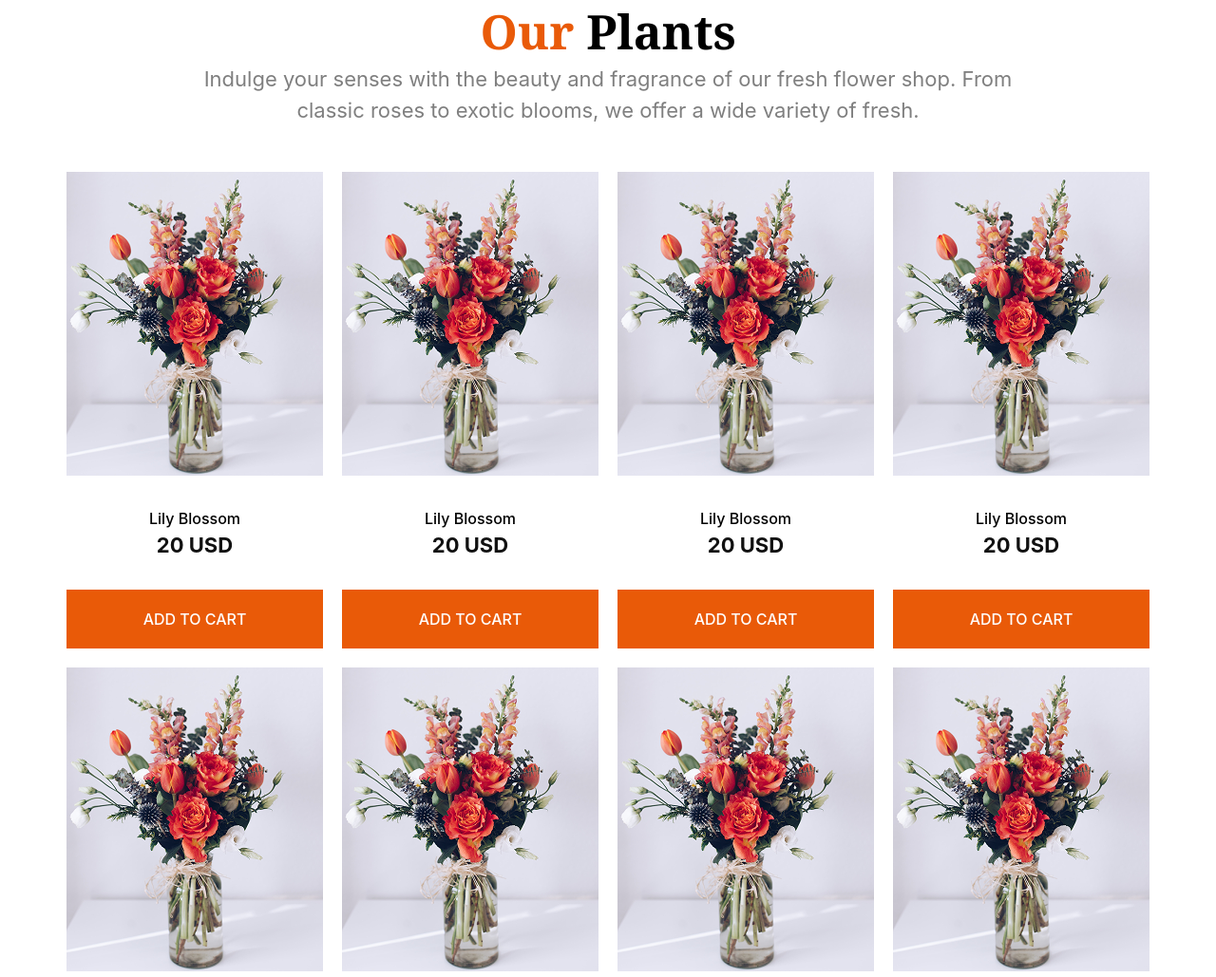
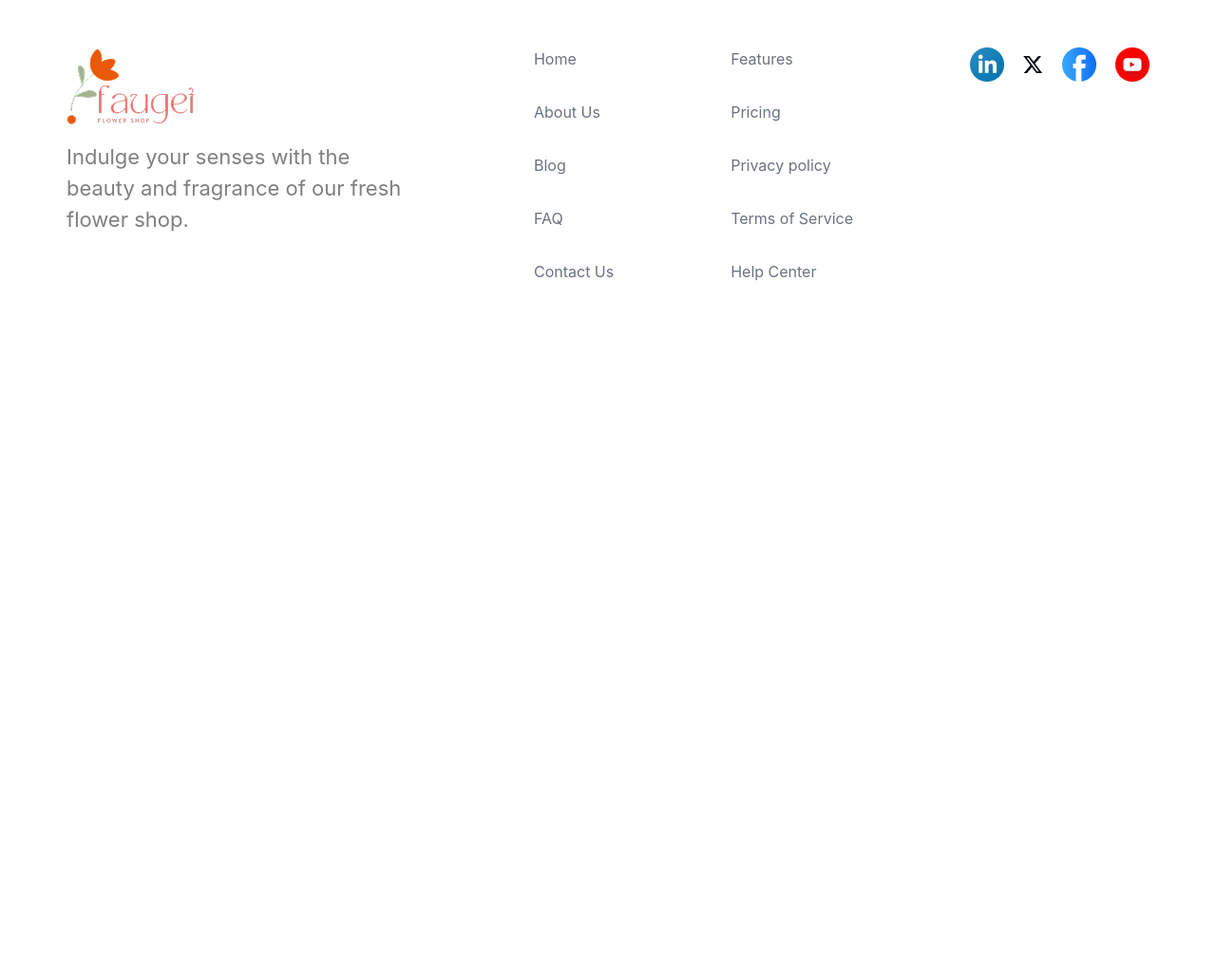
Before and after one commit to MDFAHAD721/flower-market-AS-2, a plain HTML site: page index.html in a window 1280 px wide. Shown: the top 1029 px of the page at 95% size. After the commit the page ends 800 px from the top, so only its background shows below. Drawn offline with nearby package versions, Linux system fonts and the light colour scheme; files that its build step writes are made by us from their sources.

Commit message:
added footer section styles

```diff
--- a/index.html
+++ b/index.html
@@ -12,7 +12,7 @@
 <body>
     <main>
         <!-- CARDS SECTION -->
-        <section>
+        <section class="hidden">
             <div>
                 <h1 class="common-headings noto-serif-font text-2xl sm:text-[50px] "><span class="orange">Our</span> Plants</h1>
                 <p class="common-descriptions inter-font text-[14px] sm:text-[22px] max-w-[888px] px-5 sm:px-3 md:px-0 mx-auto">Indulge your senses with the beauty and fragrance of our fresh flower shop. From classic roses to exotic blooms, we offer a wide variety of fresh.</p>
@@ -227,5 +227,35 @@
           </div>
         </section>
     </main>
+    <footer>
+        <!-- FOOTER SECTION -->
+        <div class="inter-font max-w-[1140px] mx-auto py-[50px] flex flex-col
+        md:flex-row justify-between px-5 md:px-0">
+            <div class="mb-5">
+                <img src="images/logo.png" alt="">
+                <p class="text-[16px] sm:text-[22px] light-grey max-w-[369px] mt-4">Indulge your senses with the beauty and fragrance of our fresh flower shop.</p>
+            </div>
+            <div class="secondary-grey text-[16px] flex flex-col gap-8 mb-5">
+                <a href="">Home</a>
+                <a href="">About Us</a>
+                <a href="">Blog</a>
+                <a href="">FAQ</a>
+                <a href="">Contact Us</a>
+            </div>
+            <div class="secondary-grey text-[16px] flex flex-col gap-8 mb-5">
+                <a href="">Features</a>
+                <a href="">Pricing</a>
+                <a href="">Privacy policy</a>
+                <a href="">Terms of Service</a>
+                <a href="">Help Center</a>
+            </div>
+            <div class="flex gap-5 items-center self-start">
+                <div><img src="images/icon-linkedin.png" alt=""></div>
+                <div><img src="images/icon-twitter.png" alt=""></div>
+                <div><img src="images/icon-facebook.png" alt=""></div>
+                <div><img src="images/icon-youtube.png" alt=""></div>
+            </div>
+        </div>
+    </footer>
 </body>
 </html>
--- a/styles/tailwind.css
+++ b/styles/tailwind.css
@@ -31,6 +31,9 @@
 }
 .light-grey{
   color: rgba(0, 0, 0, 0.5);
+}
+.secondary-grey{
+  color: #6B7280;
 }
 .common-headings{
   font-weight: bold;
```
